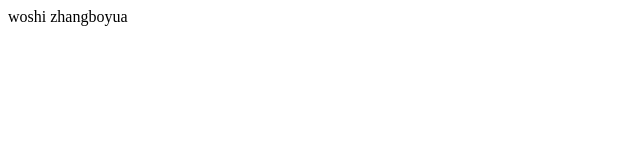
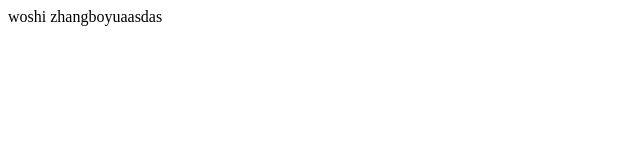
Before and after one commit to 738326776zby/book, a plain HTML site: page index.html in a window 1280 px wide. Shown: the full height of the page, 0-640 px from the left. Drawn offline with Linux system fonts and the light colour scheme.

```diff
--- a/index.html
+++ b/index.html
@@ -5,6 +5,6 @@
     <title>Title</title>
 </head>
 <body>
-woshi zhangboyua
+woshi zhangboyuaasdas
 </body>
 </html>
```
